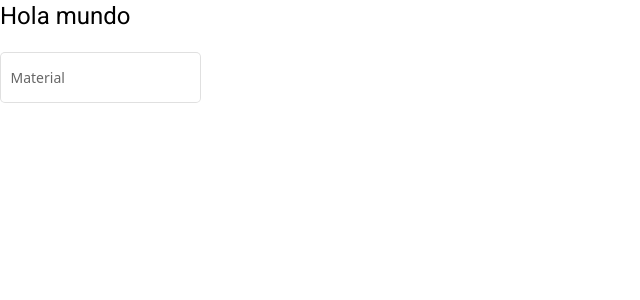
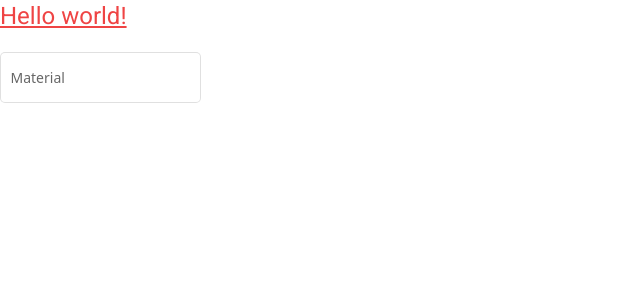
Before and after one commit to VlV-515/financial-control-vlv, an Angular app: page / in a window 1280 px wide. Shown: the top 300 px of the page, without its empty margins (0-640 px from the left). Built offline with nearby package versions, Linux system fonts and the light colour scheme.

Commit message:
Feat⚙️Add tailwindcss

```diff
--- a/package.json
+++ b/package.json
@@ -29,12 +29,15 @@
     "@angular/cli": "~14.2.12",
     "@angular/compiler-cli": "14.2.0",
     "@types/jasmine": "~4.0.0",
+    "autoprefixer": "^10.4.14",
     "jasmine-core": "~4.3.0",
     "karma": "~6.4.0",
     "karma-chrome-launcher": "~3.1.0",
     "karma-coverage": "~2.2.0",
     "karma-jasmine": "~5.1.0",
     "karma-jasmine-html-reporter": "~2.0.0",
+    "postcss": "^8.4.24",
+    "tailwindcss": "^3.3.2",
     "typescript": "~4.7.2"
   }
 }
--- a/src/app/app.component.html
+++ b/src/app/app.component.html
@@ -1,4 +1,4 @@
-<h1>Hola mundo</h1>
+<h1 class="text-3xl font-bold underline text-red-500">Hello world!</h1>
 <mat-form-field appearance="outline">
   <mat-label>Material</mat-label>
   <input matInput placeholder="Material" />
--- a/src/styles.scss
+++ b/src/styles.scss
@@ -1,3 +1,8 @@
+@tailwind base;
+@tailwind components;
+@tailwind utilities;
+
+
 * {
   margin: 0;
   padding: 0;
@@ -6,5 +11,7 @@
     Oxygen, Ubuntu, Cantarell, "Open Sans", "Helvetica Neue", sans-serif;
 }
 
-html, body { height: 100%; }
-body { margin: 0; font-family: Roboto, "Helvetica Neue", sans-serif; }
+body {
+  width: 100vw;
+  height: 100vh;
+}
--- /dev/null
+++ b/tailwind.config.js
@@ -0,0 +1,8 @@
+/** @type {import('tailwindcss').Config} */
+module.exports = {
+  content: ["./src/**/*.{html,ts}"],
+  theme: {
+    extend: {},
+  },
+  plugins: [],
+};
```
Also changed, not shown: 1 other file (tests, documents, lock files or other folders).
